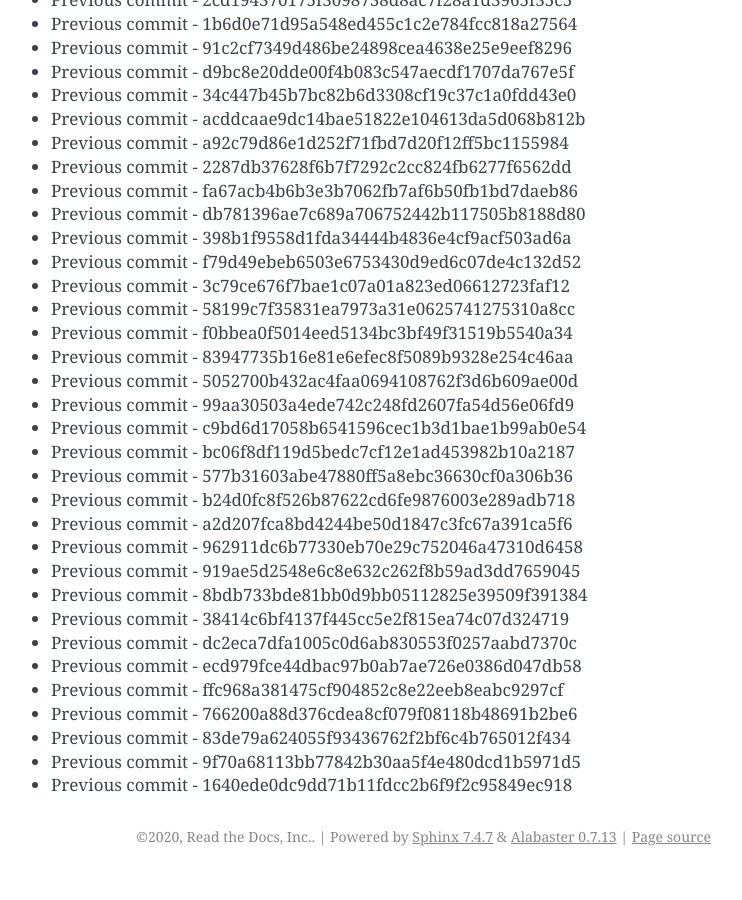
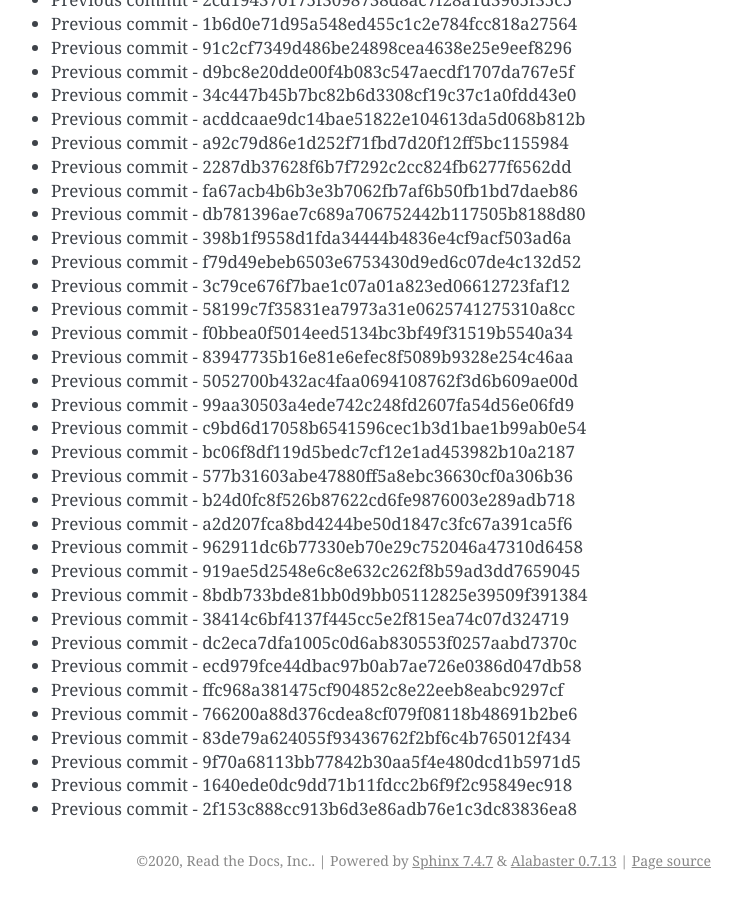
Before and after one commit to readthedocs/rtd-git-stresstest, a Sphinx documentation site: the page built from docs/updates.rst, in a window 1280 px wide and 900 px high, scrolled down 78376 px. Shown: the whole window, without its empty margins (399-1141 px from the left). Built offline with Sphinx 7.4.7, drawn with Linux system fonts in a browser that asks for light colours; before the commit the page ends 79252 px from its top, so only the background shows below that.

Commit message:
Generating commit from previous: 2f153c888cc913b6d3e86adb76e1c3dc83836ea8

```diff
--- a/docs/updates.rst
+++ b/docs/updates.rst
@@ -3325,3 +3325,4 @@ It can be tested for any performance characteristics.
 * Previous commit - 83de79a624055f93436762f2bf6c4b765012f434
 * Previous commit - 9f70a68113bb77842b30aa5f4e480dcd1b5971d5
 * Previous commit - 1640ede0dc9dd71b11fdcc2b6f9f2c95849ec918
+* Previous commit - 2f153c888cc913b6d3e86adb76e1c3dc83836ea8
```
